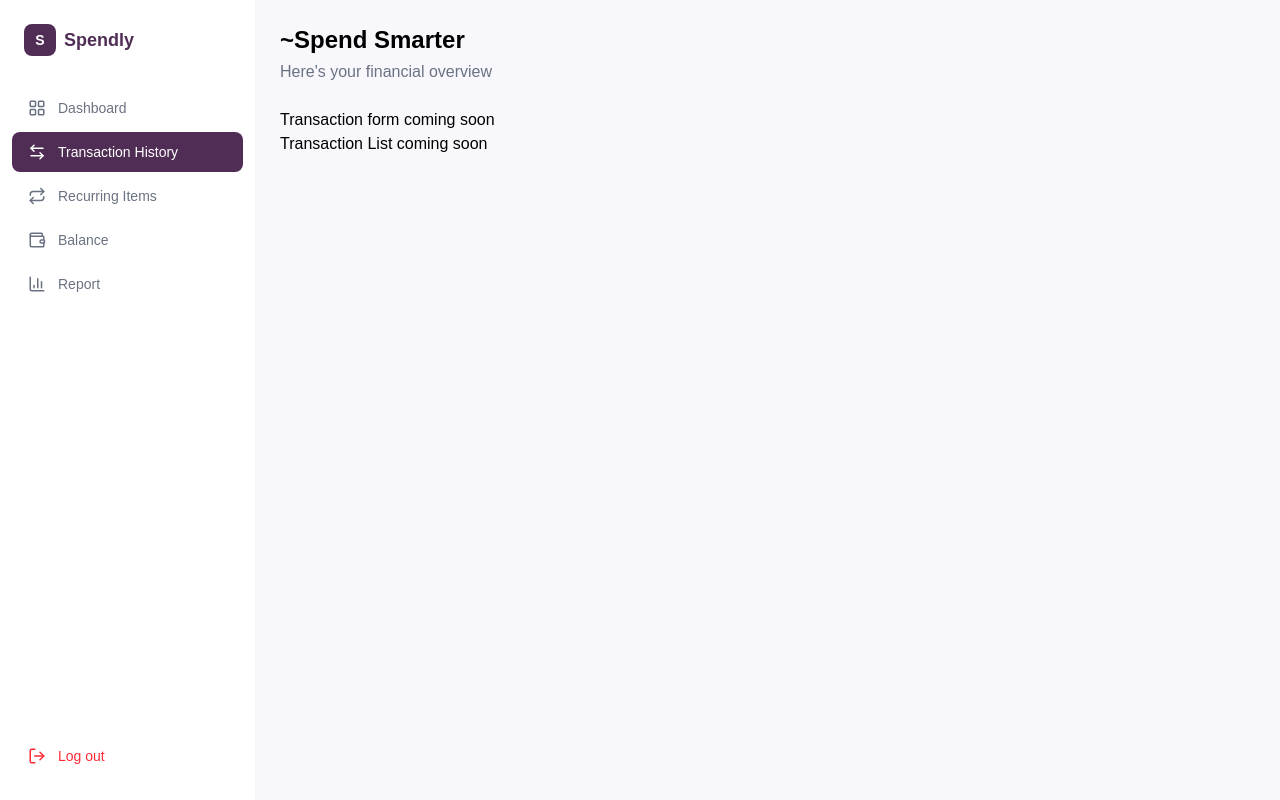
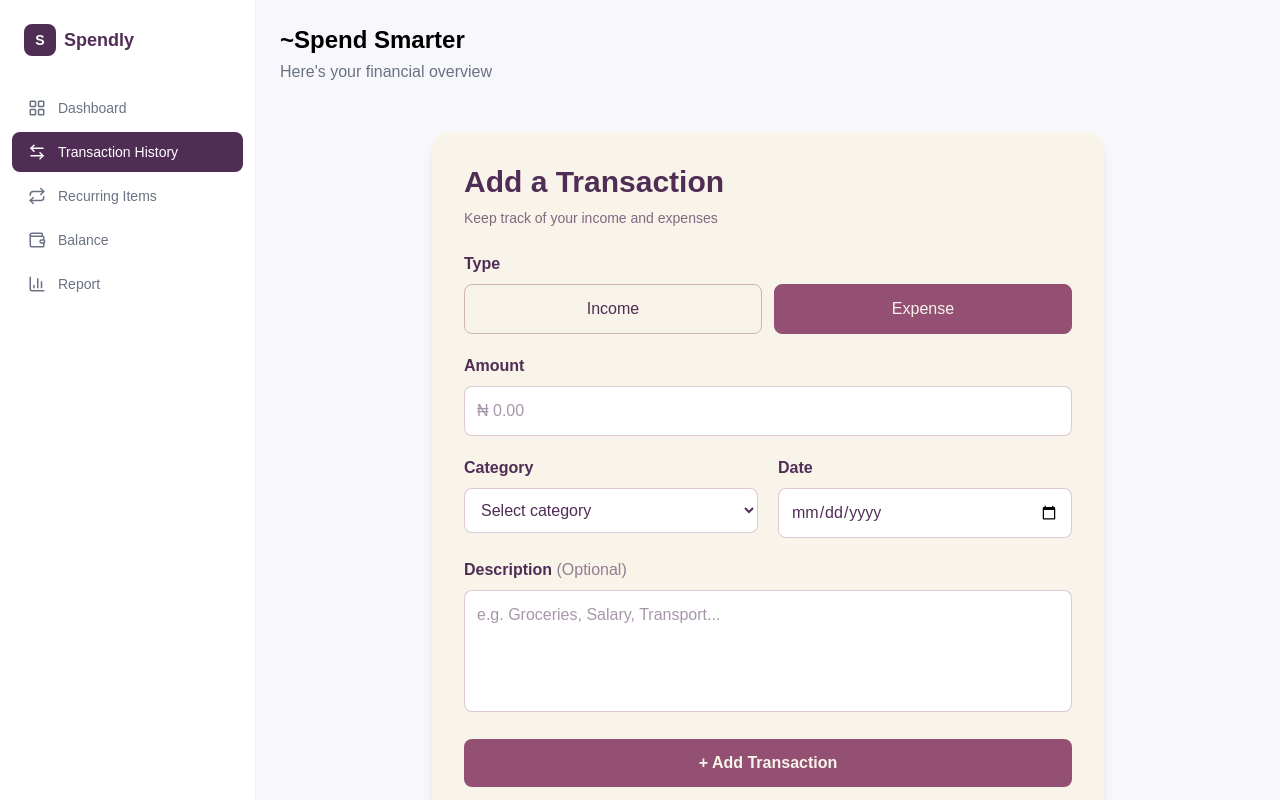
Before and after one commit to airstar8899-web/spendly-expense-tracker, a React (Vite) app: page /transactions in a window 1280 px wide. Shown: the top 800 px of the page. Built offline with nearby package versions, Linux system fonts and the light colour scheme; a web font is replaced by a local one.

Commit message:
Add transaction form and history

```diff
--- a/src/components/ui/transactionform/TransactionForm.jsx
+++ b/src/components/ui/transactionform/TransactionForm.jsx
@@ -1,8 +1,193 @@
-const TransactionForm = () => {
+import { useState } from "react";
+
+const TransactionForm = ({ onAddTransaction }) => {
+  const [type, setType] = useState("expense");
+  const [amount, setAmount] = useState("");
+  const [category, setCategory] = useState("");
+  const [date, setDate] = useState("");
+  const [description, setDescription] = useState("");
+
+  const handleSubmit = (e) => {
+    e.preventDefault();
+
+    // Check that required fields are filled
+    if (!amount || !category || !date) {
+      alert("Please fill in all required fields.");
+      return;
+    }
+
+    // Create the transaction
+    const newTransaction = {
+      id: Date.now(),
+      type,
+      amount: Number(amount),
+      category,
+      date,
+      description,
+    };
+
+
+
+    if (onAddTransaction) {
+      onAddTransaction(newTransaction);
+    }
+
+    console.log("New Transaction:", newTransaction);
+
+    // Clear the form
+    setType("expense");
+    setAmount("");
+    setCategory("");
+    setDate("");
+    setDescription("");
+  };
+
   return (
-    <div>
-      <h1>Transaction form coming soon</h1>
-    </div>
+    <form
+      onSubmit={handleSubmit}
+      className="w-full max-w-2xl mx-auto rounded-2xl bg-[#F8F4E9] p-5 shadow-lg sm:p-8"
+    >
+      {/* Heading */}
+      <div className="mb-6">
+        <h2 className="text-2xl font-bold text-[#502D55] sm:text-3xl">
+          Add a Transaction
+        </h2>
+
+        <p className="mt-2 text-sm text-[#502D55]/70">
+          Keep track of your income and expenses
+      </p>
+     </div>
+
+      {/* Income / Expense */}
+      <div className="mb-5">
+        <label className="mb-2 block font-semibold text-[#502D55]">
+          Type
+        </label>
+
+        <div className="grid grid-cols-2 gap-3">
+          <button
+            type="button"
+            onClick={() => setType("income")}
+            className={`rounded-lg border px-4 py-3 font-medium transition ${
+              type === "income"
+                ? "border-[#502D55] bg-[#502D55] text-[#F8F4E9]"
+                : "border-[#935073]/40 bg-transparent text-[#502D55] hover:bg-[#F6DBC0]"
+            }`}
+          >
+            Income
+          </button>
+
+          <button
+            type="button"
+            onClick={() => setType("expense")}
+            className={`rounded-lg border px-4 py-3 font-medium transition ${
+              type === "expense"
+                ? "border-[#935073] bg-[#935073] text-[#F8F4E9]"
+                : "border-[#935073]/40 bg-transparent text-[#502D55] hover:bg-[#F6DBC0]"
+            }`}
+          >
+            Expense
+          </button>
+        </div>
+      </div>
+
+      {/* Amount */}
+      <div className="mb-5">
+        <label
+          htmlFor="amount"
+          className="mb-2 block font-semibold text-[#502D55]"
+        >
+          Amount
+        </label>
+
+        <input
+          id="amount"
+          type="number"
+          min="0"
+          placeholder="₦ 0.00"
+          value={amount}
+          onChange={(e) => setAmount(e.target.value)}
+          className="w-full rounded-lg border border-[#935073]/30 bg-white p-3 text-[#502D55] outline-none transition focus:border-[#935073] focus:ring-2 focus:ring-[#935073]/20"
+        />
+      </div>
+
+      {/* Category and Date */}
+      <div className="grid grid-cols-1 gap-5 sm:grid-cols-2">
+        {/* Category */}
+        <div>
+          <label
+            htmlFor="category"
+            className="mb-2 block font-semibold text-[#502D55]"
+          >
+            Category
+          </label>
+
+          <select
+            id="category"
+            value={category}
+            onChange={(e) => setCategory(e.target.value)}
+            className="w-full rounded-lg border border-[#935073]/30 bg-white p-3 text-[#502D55] outline-none focus:border-[#935073] focus:ring-2 focus:ring-[#935073]/20"
+          >
+            <option value="">Select category</option>
+            <option value="Food">Food</option>
+            <option value="Transport">Transport</option>
+            <option value="Data">Data</option>
+            <option value="Skincare">Skincare</option>
+            <option value="Groceries">Groceries</option>
+            <option value="Relocation plans">Relocation plans</option>
+            <option value="Miscellaneous">Miscellaneous</option>
+          </select>
+        </div>
+
+        {/* Date */}
+        <div>
+          <label
+            htmlFor="date"
+            className="mb-2 block font-semibold text-[#502D55]"
+          >
+            Date
+          </label>
+
+          <input
+            id="date"
+            type="date"
+            value={date}
+            onChange={(e) => setDate(e.target.value)}
+            className="w-full rounded-lg border border-[#935073]/30 bg-white p-3 text-[#502D55] outline-none focus:border-[#935073] focus:ring-2 focus:ring-[#935073]/20"
+          />
+        </div>
+      </div>
+
+      {/* Description */}
+      <div className="my-5">
+        <label
+          htmlFor="description"
+          className="mb-2 block font-semibold text-[#502D55]"
+        >
+          Description{" "}
+          <span className="font-normal text-[#502D55]/60">
+            (Optional)
+          </span>
+        </label>
+
+        <textarea
+          id="description"
+          rows="4"
+          placeholder="e.g. Groceries, Salary, Transport..."
+          value={description}
+          onChange={(e) => setDescription(e.target.value)}
+          className="w-full resize-none rounded-lg border border-[#935073]/30 bg-white p-3 text-[#502D55] outline-none focus:border-[#935073] focus:ring-2 focus:ring-[#935073]/20"
+        />
+      </div>
+
+      {/* Submit */}
+      <button
+        type="submit"
+        className="w-full rounded-lg bg-[#935073] py-3 font-semibold text-[#F8F4E9] transition hover:bg-[#502D55] focus:outline-none focus:ring-2 focus:ring-[#935073] focus:ring-offset-2"
+      >
+        + Add Transaction
+      </button>
+    </form>
   );
 };
 
--- a/src/components/ui/transactionlist/TransactionList.jsx
+++ b/src/components/ui/transactionlist/TransactionList.jsx
@@ -1,8 +1,79 @@
-const TransactionList = () => {
+const TransactionList = ({ transactions = [] }) => {
   return (
-    <div>
-      <h1>Transaction List coming soon</h1>
-    </div>
+    <section className="mt-8 w-full rounded-2xl bg-white p-5 shadow-lg sm:p-8">
+
+      {/* Header */}
+      <div className="mb-6">
+        <h2 className="text-2xl font-bold text-[#502D55] sm:text-3xl">
+          Recent Transactions
+        </h2>
+
+        <p className="mt-1 text-sm text-[#502D55]/60 sm:text-base">
+          All your income and expenses in one place
+        </p>
+      </div>
+
+      {/* Empty state */}
+      {transactions.length === 0 ? (
+        <div className="rounded-xl bg-[#F8F4E9] p-8 text-center">
+          <p className="text-[#502D55]/60">
+            No transactions yet.
+          </p>
+        </div>
+      ) : (
+
+        /* Transaction list */
+        <div className="space-y-3">
+
+          {transactions.map((transaction) => (
+            <div
+              key={transaction.id}
+              className="rounded-xl border border-[#935073]/20 bg-white p-4 transition hover:shadow-md"
+            >
+
+              <div className="flex flex-col gap-3 sm:flex-row sm:items-center sm:justify-between">
+
+                {/* Transaction information */}
+                <div>
+                  <h3 className="font-semibold text-[#502D55]">
+                    {transaction.description || "No description"}
+                  </h3>
+
+                  <p className="mt-1 text-sm text-[#502D55]/60">
+                    {transaction.category}
+                  </p>
+
+                  <p className="mt-1 text-xs text-[#502D55]/50">
+                    {transaction.date}
+                  </p>
+                </div>
+
+                {/* Amount */}
+                <div className="sm:text-right">
+                  <p
+                    className={`text-lg font-bold ${
+                      transaction.type === "income"
+                        ? "text-green-600"
+                        : "text-red-500"
+                    }`}
+                  >
+                    {transaction.type === "income" ? "+" : "-"}₦
+                    {Number(transaction.amount).toLocaleString()}
+                  </p>
+
+                  <span className="text-sm capitalize text-[#502D55]/60">
+                    {transaction.type}
+                  </span>
+                </div>
+
+              </div>
+
+            </div>
+          ))}
+
+        </div>
+      )}
+    </section>
   );
 };
 
--- a/src/pages/transaction/TransactionHistory.jsx
+++ b/src/pages/transaction/TransactionHistory.jsx
@@ -1,11 +1,22 @@
+import {useState} from "react";
 import TransactionForm from "../../components/ui/transactionform/TransactionForm";
 import TransactionList from "../../components/ui/transactionlist/TransactionList";
 
 const TransactionHistory = () => {
+  const [transactions, setTransactions] = useState([]);
+
+  const handleAddTransaction = (transaction) => {
+    setTransactions([...transactions, transaction]);
+  };
+
   return (
-    <div>
-      <TransactionForm />
-      <TransactionList />
+    <div className="w-full max-w-6xl mx-auto px-4 py-6">
+      <TransactionForm
+      onAddTransaction={handleAddTransaction}
+      />
+      <TransactionList
+      transactions={transactions}
+      />
     </div>
   );
 };
```
